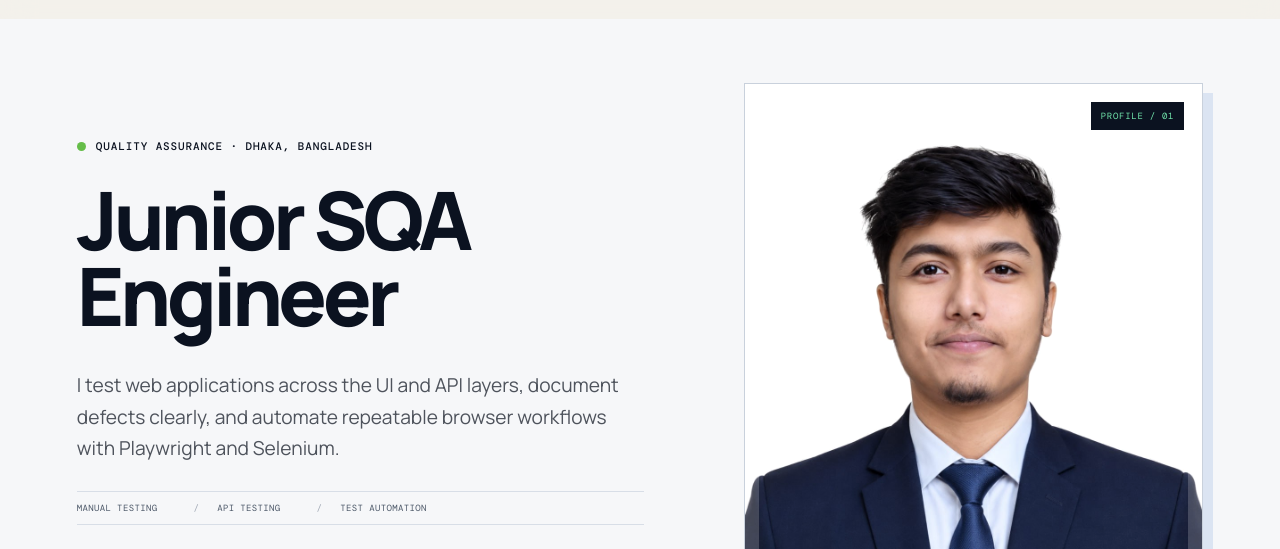
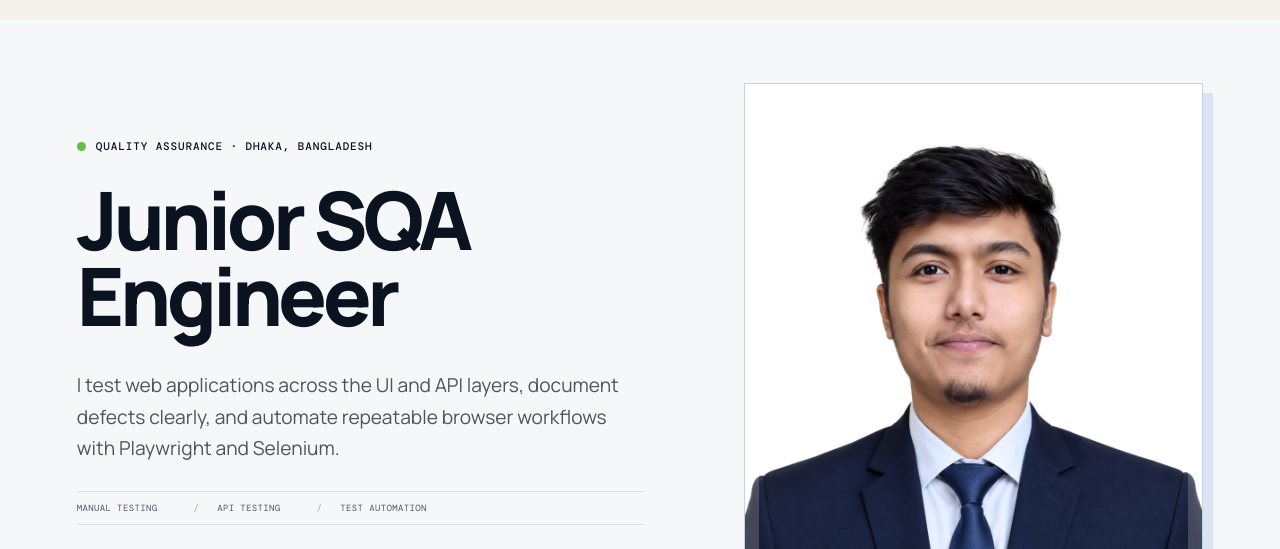
Before and after one commit to Fahimfaisaltalha/Talha_SQA_Portfolio, a plain HTML site: page dist/index.html in a window 1280 px wide. Shown: the part 65-614 px from the top of the page. Drawn offline with nearby package versions, Linux system fonts and the light colour scheme.

Commit message:
Improvement

```diff
--- a/dist/index.html
+++ b/dist/index.html
@@ -59,7 +59,6 @@
         <div class="profile-visual reveal">
           <div class="portrait-frame">
             <img src="assets/fahim-faisal-talha.jpg" alt="Fahim Faisal Talha in professional attire" width="1024" height="1280">
-            <span class="portrait-index" aria-hidden="true">PROFILE / 01</span>
             <div class="portrait-label"><span>Based in</span><strong>Dhaka, Bangladesh</strong></div>
           </div>
           <div class="current-role-spotlight" aria-label="Current position at Karooth IT BD Ltd">
--- a/dist/styles.css
+++ b/dist/styles.css
@@ -64,7 +64,6 @@ button { font: inherit; }
 .portrait-frame { position: relative; height: clamp(420px, 43vw, 540px); overflow: hidden; background: #dfe3ea; border: 1px solid #c9d1dc; box-shadow: 10px 10px 0 #dbe4f2; }
 .portrait-frame::after { content: ""; position: absolute; inset: 0; border: 14px solid rgba(255,255,255,.18); pointer-events: none; }
 .portrait-frame > img { width: 100%; height: 100%; display: block; object-fit: cover; object-position: 50% 24%; filter: saturate(.88) contrast(1.03); }
-.portrait-index { position: absolute; top: 18px; right: 18px; padding: 8px 10px; background: var(--ink); color: var(--lime); font: 9px var(--mono); letter-spacing: .08em; }
 .portrait-label { position: absolute; right: 18px; bottom: 18px; padding: 10px 13px; background: rgba(252,250,246,.92); border: 1px solid var(--ink); text-align: right; }
 .portrait-label span, .portrait-label strong { display: block; }
 .portrait-label span { color: var(--muted); font: 8px var(--mono); text-transform: uppercase; }
```
